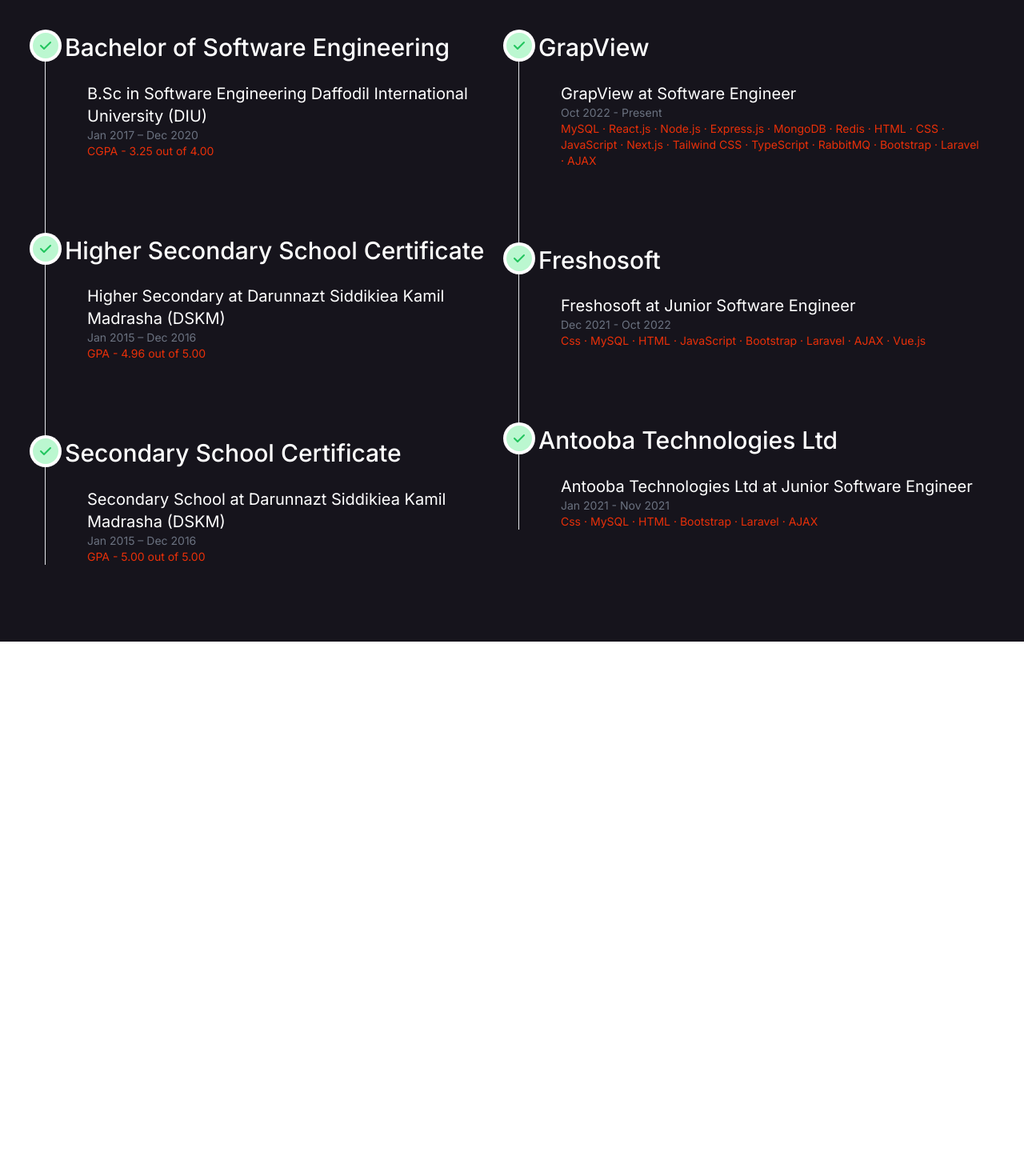
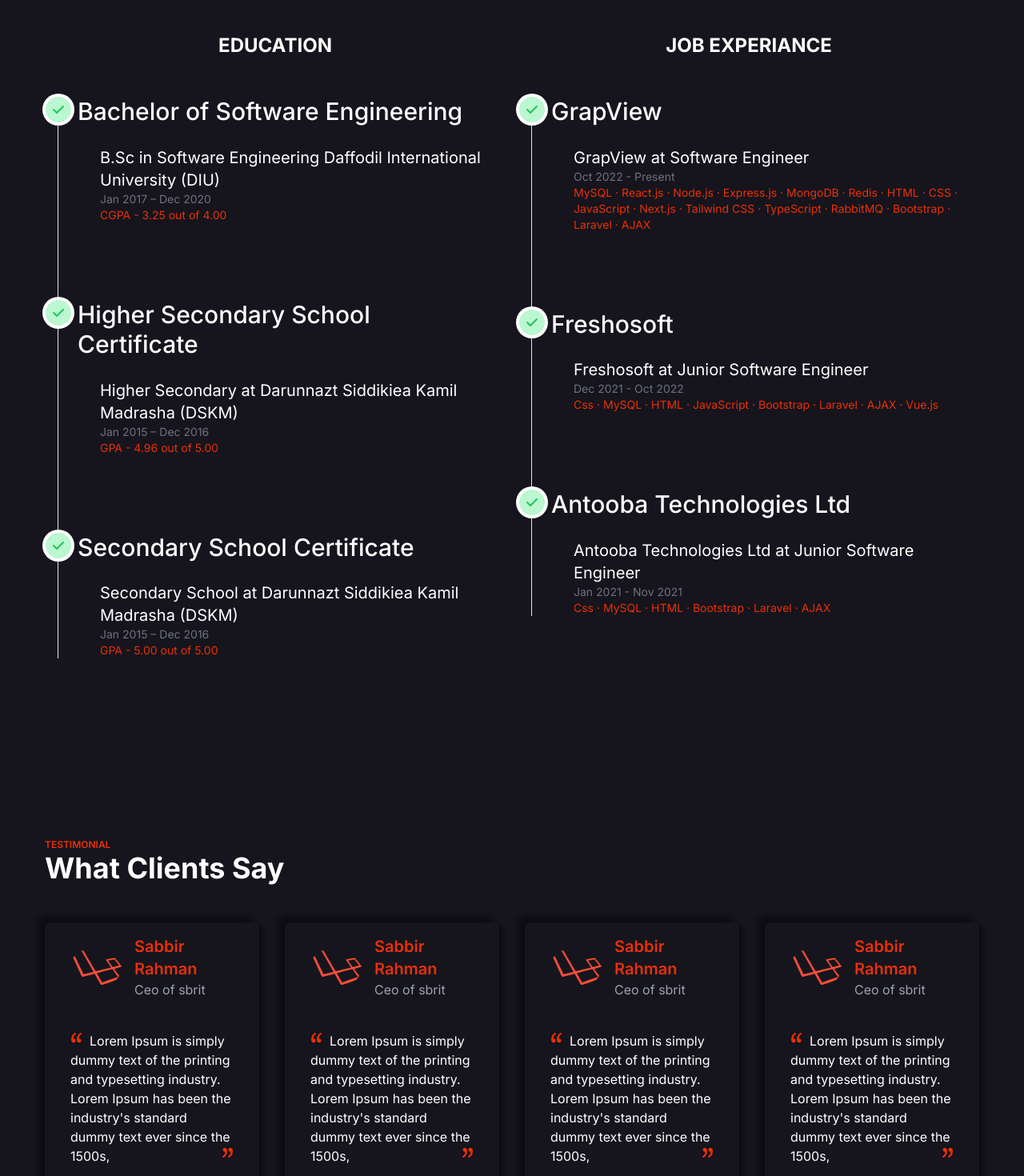
Before and after one commit to Bokhtiar/portfolio.me.com, a Next.js app: page / in a window 1280 px wide. Shown: the part 3240-4710 px from the top of the page at 80% size. Before the commit the page ends 4170 px from the top, so only its background shows below. Built offline with nearby package versions, Linux system fonts and the light colour scheme.

Commit message:
What client says

```diff
--- a/package.json
+++ b/package.json
@@ -18,6 +18,7 @@
     "next": "13.4.4",
     "react": "18.2.0",
     "react-dom": "18.2.0",
+    "react-icons": "^4.9.0",
     "typescript": "5.0.4"
   },
   "devDependencies": {
--- a/src/app/globals.css
+++ b/src/app/globals.css
@@ -1,3 +1,4 @@
+
 @tailwind base;
 @tailwind components;
 @tailwind utilities;
--- a/src/app/layout.tsx
+++ b/src/app/layout.tsx
@@ -14,6 +14,7 @@
   children: React.ReactNode
 }) {
   return (
+
     <html lang="en">
 
       <body className={inter.className}>{children}</body>
--- a/src/app/page.tsx
+++ b/src/app/page.tsx
@@ -1,9 +1,9 @@
 import Image from "next/image";
-import { Do } from "../components/do/index";
+import { Do } from "@/components/do/index";
 import { Resume } from "@/components/resume";
-import { Work } from "../components/work/index";
-import { PrimaryButton } from "../components/button/index";
-
+import { Work } from "@/components/work/index";
+import { Testimonial } from "@/components/testimonial";
+import { PrimaryButton } from "@/components/button/index";
 
 export default function Home() {
   return (
@@ -518,8 +518,10 @@
         {/* resume information */}
         <section className=" grid grid-cols-1 md:grid-cols-2 gap-4">
           {/* educaton */}
-          <div>
-            <ol className="relative text-gray-500 border-l border-gray-200 dark:border-gray-700 dark:text-gray-400 my-12">
+          <div className="mx-4">
+          <h3 className=" text-white text-center mt-12 mb-12 uppercase text-2xl font-bold">Education</h3>
+            <ol className="relative text-gray-500 border-l border-gray-200 dark:border-gray-700 dark:text-gray-400 ">
+
               <Resume name_of_institute=" Bachelor of Software Engineering" title="B.Sc in Software Engineering Daffodil International
                     University (DIU)" year="Jan 2017 – Dec 2020" result="CGPA - 3.25 out of 4.00"></Resume>
               <Resume name_of_institute=" Higher Secondary School Certificate" title="Higher Secondary at Darunnazt Siddikiea Kamil Madrasha (DSKM)" year="Jan 2015 – Dec 2016" result="GPA - 4.96 out of 5.00"></Resume>
@@ -528,9 +530,9 @@
           </div>
 
           {/* job experiance */}
-          <div>
+          <div className="mx-4">
+          <h3 className=" text-white text-center mt-12 mb-12 uppercase text-2xl font-bold">Job Experiance</h3>
             <ol className="relative text-gray-500 border-l border-gray-200 dark:border-gray-700 dark:text-gray-400 my-12">
-
             <Resume name_of_institute="GrapView" title="GrapView at Software Engineer" year="Oct 2022 - Present" skill="MySQL · React.js · Node.js · Express.js · MongoDB · Redis · HTML · CSS · JavaScript · Next.js · Tailwind CSS · TypeScript · RabbitMQ · Bootstrap · Laravel · AJAX"></Resume>
             <Resume name_of_institute="Freshosoft" title="Freshosoft at Junior Software Engineer" year="Dec 2021 - Oct 2022 " skill="Css · MySQL · HTML · JavaScript · Bootstrap · Laravel · AJAX · Vue.js"></Resume>
             <Resume name_of_institute="Antooba Technologies Ltd" title="Antooba Technologies Ltd at Junior Software Engineer" year="Jan 2021 - Nov 2021 " skill="Css · MySQL · HTML · Bootstrap · Laravel · AJAX"></Resume>
@@ -538,6 +540,25 @@
           </div>
         </section>
       </section>
+
+      {/* testimonial */}
+      <section className="my-32 container">
+        <h4 className=" uppercase text-secondary text-[12px] font-semibold">
+          Testimonial
+        </h4>
+        <h1 className=" font-bold text-4xl text-white">What Clients Say</h1>
+
+        <div className="grid grid-cols-1 md:grid-cols-4 gap-8 my-12">
+          <Testimonial name="Sabbir Rahman" designation="Ceo of sbrit" image="/images/logo.png" description="Lorem Ipsum is simply dummy text of the printing and typesetting industry. Lorem Ipsum has been the industry's standard dummy text ever since the 1500s, "></Testimonial>
+          <Testimonial name="Sabbir Rahman" designation="Ceo of sbrit" image="/images/logo.png" description="Lorem Ipsum is simply dummy text of the printing and typesetting industry. Lorem Ipsum has been the industry's standard dummy text ever since the 1500s, "></Testimonial>
+          <Testimonial name="Sabbir Rahman" designation="Ceo of sbrit" image="/images/logo.png" description="Lorem Ipsum is simply dummy text of the printing and typesetting industry. Lorem Ipsum has been the industry's standard dummy text ever since the 1500s, "></Testimonial>
+          <Testimonial name="Sabbir Rahman" designation="Ceo of sbrit" image="/images/logo.png" description="Lorem Ipsum is simply dummy text of the printing and typesetting industry. Lorem Ipsum has been the industry's standard dummy text ever since the 1500s, "></Testimonial>
+          <Testimonial name="Sabbir Rahman" designation="Ceo of sbrit" image="/images/logo.png" description="Lorem Ipsum is simply dummy text of the printing and typesetting industry. Lorem Ipsum has been the industry's standard dummy text ever since the 1500s, "></Testimonial>
+          <Testimonial name="Sabbir Rahman" designation="Ceo of sbrit" image="/images/logo.png" description="Lorem Ipsum is simply dummy text of the printing and typesetting industry. Lorem Ipsum has been the industry's standard dummy text ever since the 1500s, "></Testimonial>
+
+        </div>
+
+      </section>
     </section>
   );
 }
--- /dev/null
+++ b/src/components/testimonial/index.tsx
@@ -0,0 +1,35 @@
+import Image from "next/image";
+import { VscQuote } from "react-icons/vsc";
+import { ITestimonial } from "@/types/testimonial.type";
+export const Testimonial: React.FC<ITestimonial> = (
+  props: ITestimonial
+): JSX.Element => {
+  return (
+    <div className="s text-white bg-primary px-8 py-4 rounded-md my-[0px]">
+      {/* rating with coma */}
+      <div className="flex items-center gap-4">
+        <Image
+          src={props.image}
+          width={64}
+          height={64}
+          alt="Picture of the author"
+          className="rounded-full"
+        />
+        <div>
+          <span className=" text-secondary text-xl font-semibold">
+            {props.name}
+          </span>
+          <br />
+          <span className="text-gray-400">{props.designation}</span>
+        </div>
+      </div>
+
+      {/* text */}
+      <div className="my-10">
+        <VscQuote className=" text-secondary float-left mr-2"></VscQuote>
+        {props.description}
+        <VscQuote className=" text-secondary rotate-180 float-right"></VscQuote>
+      </div>
+    </div>
+  );
+};
--- /dev/null
+++ b/src/types/testimonial.type.ts
@@ -0,0 +1,6 @@
+export interface ITestimonial {
+  name: string;
+  designation: string;
+  description: string;
+  image: string;
+}
```
Also changed, not shown: 1 other file (tests, documents, lock files or other folders).
